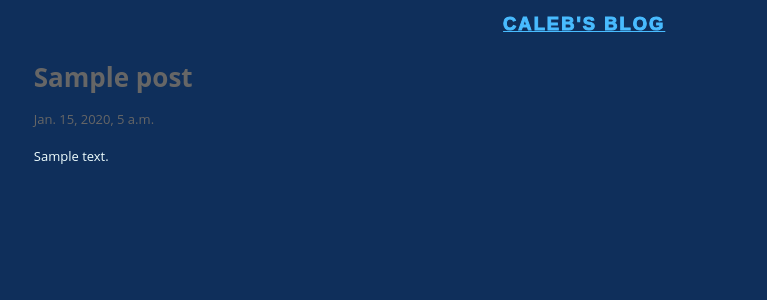
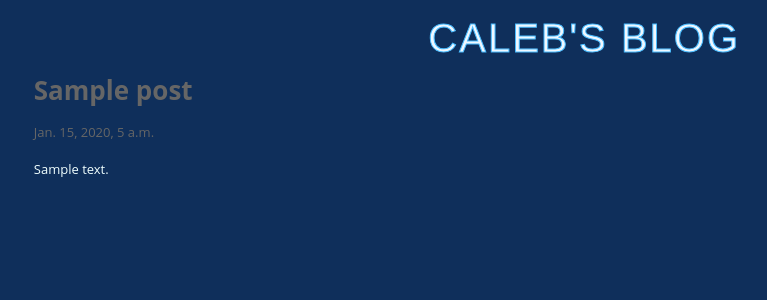
Before and after one commit to calebdsouza/Blog-Website-Django, a Django app: page /post/1/ in a window 1280 px wide. Shown: the top 300 px of the page, without its empty margins (43-810 px from the left). Run offline with Django 3.2, Linux system fonts and the light colour scheme; tables that the repository leaves empty hold one stand-in row (values such as "Sample post").

Commit message:
Update HTML

```diff
--- a/blogsite/static/CSS/blog.css
+++ b/blogsite/static/CSS/blog.css
@@ -1,3 +1,5 @@
+@import url('https://fonts.googleapis.com/css?family=Alegreya+Sans+SC:300');
+
 body {
     background-attachment: fixed;
     background: #0F2F5B;
@@ -87,23 +89,36 @@
         opacity: 1;
     }
 }
-#name {
+#header {
     text-decoration: none;
-    font-size: 2em;
-}
-h1 a {
+    font: 5vmin 'Montserrat', sans-serif!important;
     color: aliceblue;
     -webkit-text-stroke: 1px #49BCFF;
     text-stroke: 1px #49BCFF;
     display: block;
-    font-size: 2.3vh;
     /*font-family: "Open Sans", "Helvetica Neue", Helvetica, Arial, sans-serif;*/
-    font-family: 'Montserrat', sans-serif;
+    letter-spacing: 2px;
+	line-height: 6vh;
+    margin: 2vh 0;
+    position: relative;
+    text-align: center;
+    text-transform: uppercase;
+    transition: all 0.3s ease;
+    z-index: 2;
+}
+#title  {
+    color: aliceblue;
+    -webkit-text-stroke: 0.3px #49BCFF;
+    text-stroke: 0.3px #49BCFF;
+    display: block;
+    /*font-family: "Open Sans", "Helvetica Neue", Helvetica, Arial, sans-serif;*/
+    font: 3vmin 'Alegreya Sans SC', sans-serif!important;
+
     letter-spacing: 2px;
 	line-height: 6vh;
     margin: 0;
     position: relative;
-    text-align: center;
+    text-align: left;
     text-transform: uppercase;
     transition: all 0.3s ease;
     z-index: 2;
@@ -117,6 +132,6 @@
     color:azure;
 }
 
-.post {
-    margin: 1vh 6vw;
+.container {
+    margin: 0 6vw;
 }
--- a/blogsite/templates/blog/base.html
+++ b/blogsite/templates/blog/base.html
@@ -6,7 +6,7 @@
     </head>
     <body>
     <div class="page-header">
-        <h1><a href="/">Caleb's Blog</a></h1>
+        <h1><a id="header" href="/">Caleb's Blog</a></h1>
     </div>
     <div class="content container">
         <div class="row">
--- a/blogsite/templates/blog/post_list.html
+++ b/blogsite/templates/blog/post_list.html
@@ -3,7 +3,7 @@
 {% block content %}
     {% for post in posts %}
         <div class="post">
-            <h1><a href="{% url 'post_detail' pk=post.pk %}">{{ post.title }}</a></h1>
+            <h1><a id = "title"href="{% url 'post_detail' pk=post.pk %}">{{ post.title }}</a></h1>
             <div class="date">
                 {{ post.published_date }}
             </div>
```
